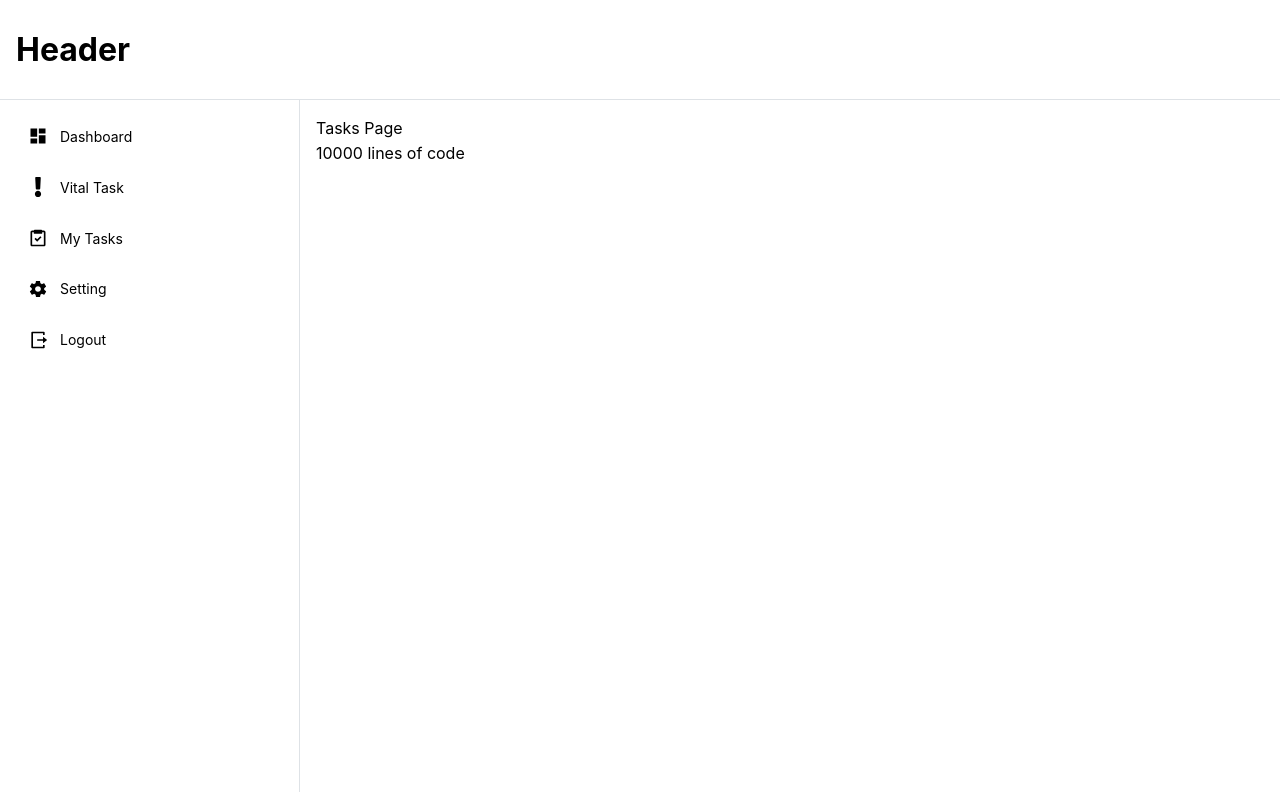
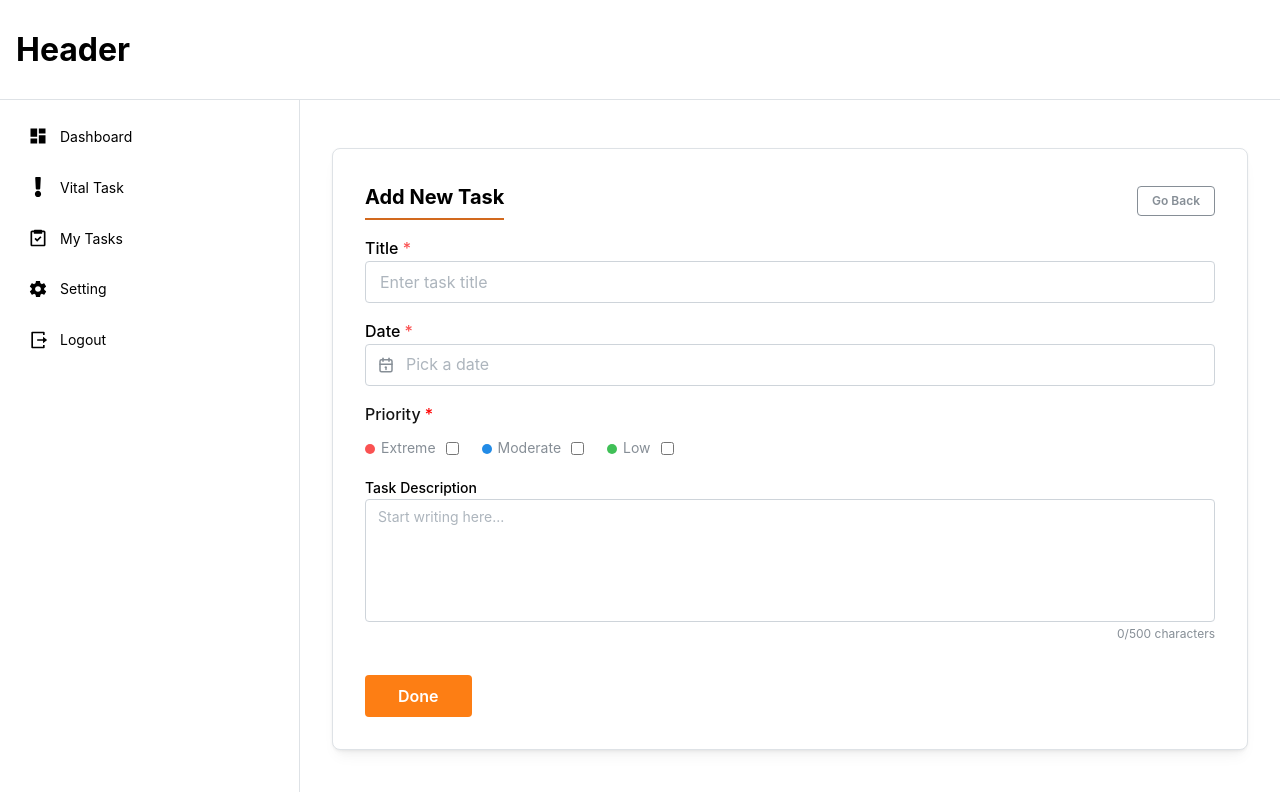
Before and after one commit to felixchen3674/sp-tm, a Next.js app: page /tasks in a window 1280 px wide. Shown: the top 792 px of the page. Built offline with nearby package versions, Linux system fonts and the light colour scheme.

Commit message:
implement Add New Task form

```diff
--- /dev/null
+++ b/src/components/AddNewTaskForm.tsx
@@ -0,0 +1,254 @@
+import { useState } from "react";
+
+import {
+  Box,
+  Button,
+  Flex,
+  Group,
+  Paper,
+  Stack,
+  Text,
+  TextInput,
+  Textarea,
+} from "@mantine/core";
+import { DatePickerInput } from "@mantine/dates";
+import { useForm } from "@mantine/form";
+import { IconCalendar, IconChevronLeft, IconChevronRight } from "@tabler/icons-react"
+import { notifications } from "@mantine/notifications";
+
+export default function AddNewTaskForm({ onClose }: { onClose?: () => void }) {
+  const [isSubmitting, setIsSubmitting] = useState(false);
+
+  type TaskFormData = {
+    title: string;
+    date: Date | null;
+    priority: string;
+    description: string;
+  };
+
+  const form = useForm({
+    initialValues: {
+      title: "",
+      date: null,
+      priority: "",
+      description: "",
+    },
+    validate: {
+      title: v => (v.trim() === "" ? "Title is required" : null),
+      date: value => {
+        if (!value) return "Date is required";
+      },
+      priority: v => (v === "" ? "Select a priority" : null),
+      description: v => (v.length > 500 ? "Max 500 characters allowed" : null),
+    },
+  });
+
+
+  const handleSubmit = async (values: TaskFormData) => {
+    try {
+      setIsSubmitting(true)
+
+      const response = await fetch("/api/tasks", {
+        method: "POST",
+        headers: {
+          "Content-Type": "application/json",
+        },
+        body: JSON.stringify(values),
+      })
+
+      if (!response.ok) {
+        throw new Error("Failed to create task")
+      }
+
+      notifications.show({
+        title: "Success",
+        message: "Task created successfully!",
+        color: "green",
+      })
+
+      if (onClose) {
+        onClose()
+      }
+    } catch (error) {
+      console.error("Error creating task:", error)
+      notifications.show({
+        title: "Error",
+        message: "Failed to create task. Please try again.",
+        color: "red",
+      })
+    } finally {
+      setIsSubmitting(false)
+    }
+  }
+
+  return (
+    <Box px="md" pt="xl" style={{ maxWidth: 960, margin: "0 auto" }}>
+      <Paper p="xl" radius="md" shadow="sm" withBorder>
+        <Flex justify="space-between" align="center" mb="md">
+          <Text
+            size="xl"
+            fw={700}
+            style={{ borderBottom: "2px solid #d2691e", paddingBottom: "4px" }}>
+            Add New Task
+          </Text>
+          <Button variant="outline" color="gray" size="xs" onClick={onClose}>
+            Go Back
+          </Button>
+        </Flex>
+
+        <form onSubmit={form.onSubmit(handleSubmit)}>
+          <Stack gap="md">
+            <TextInput
+              label="Title"
+              placeholder="Enter task title"
+              size="md"
+              withAsterisk
+              {...form.getInputProps("title")}
+            />
+
+            <DatePickerInput
+              label="Date"
+              placeholder="Pick a date"
+              size="md"
+              required
+              leftSection={<IconCalendar size={18} />}
+              styles={{
+                day: {
+                  height: "36px",
+                  width: "36px",
+                  fontWeight: 500,
+                  margin: "1px",
+                  borderRadius: "6px",
+                },
+              }}
+              nextIcon={<IconChevronRight size={16} />}
+              previousIcon={<IconChevronLeft size={16} />}
+              {...form.getInputProps("date")}
+              getDayProps={(date) => {
+                const today = new Date();
+                today.setHours(0, 0, 0, 0);
+                const d = new Date(date);
+                d.setHours(0, 0, 0, 0);
+                const isDisabled = d < today;
+                return {
+                  disabled: isDisabled,
+                  style: isDisabled ? { color: "#ccc" } : undefined,
+                };
+              }}
+            />
+
+            <Box>
+              <Text size="md" fw={500} c="dark.9" mb="sm">
+                Priority <span style={{ color: "red" }}>*</span>
+              </Text>
+              <Group gap="lg">
+                <label
+                  style={{ display: "flex", alignItems: "center", gap: "6px" }}>
+                  <span
+                    style={{
+                      width: "10px",
+                      height: "10px",
+                      borderRadius: "50%",
+                      backgroundColor: "#fa5252",
+                    }}
+                  />
+                  <Text size="sm" c="dimmed">
+                    Extreme
+                  </Text>
+                  <input
+                    type="checkbox"
+                    checked={form.values.priority === "extreme"}
+                    onChange={() => form.setFieldValue("priority", "extreme")}
+                    style={{ marginLeft: "4px" }}
+                  />
+                </label>
+
+                <label
+                  style={{ display: "flex", alignItems: "center", gap: "6px" }}>
+                  <span
+                    style={{
+                      width: "10px",
+                      height: "10px",
+                      borderRadius: "50%",
+                      backgroundColor: "#228be6",
+                    }}
+                  />
+                  <Text size="sm" c="dimmed">
+                    Moderate
+                  </Text>
+                  <input
+                    type="checkbox"
+                    checked={form.values.priority === "moderate"}
+                    onChange={() => form.setFieldValue("priority", "moderate")}
+                    style={{ marginLeft: "4px" }}
+                  />
+                </label>
+
+                <label
+                  style={{ display: "flex", alignItems: "center", gap: "6px" }}>
+                  <span
+                    style={{
+                      width: "10px",
+                      height: "10px",
+                      borderRadius: "50%",
+                      backgroundColor: "#40c057",
+                    }}
+                  />
+                  <Text size="sm" c="dimmed">
+                    Low
+                  </Text>
+                  <input
+                    type="checkbox"
+                    checked={form.values.priority === "low"}
+                    onChange={() => form.setFieldValue("priority", "low")}
+                    style={{ marginLeft: "4px" }}
+                  />
+                </label>
+              </Group>
+
+              {form.errors.priority && (
+                <Text size="sm" c="red" mt="xs">
+                  {form.errors.priority}
+                </Text>
+              )}
+            </Box>
+
+            <Box>
+              <Textarea
+                label="Task Description"
+                placeholder="Start writing here..."
+                autosize
+                minRows={5}
+                maxLength={500}
+                {...form.getInputProps("description")}
+              />
+              <Flex justify="space-between" mt={4}>
+                <Box>
+                  {form.errors.description && (
+                    <Text size="xs" c="red">
+                      {form.errors.description}
+                    </Text>
+                  )}
+                </Box>
+                <Text size="xs" c="dimmed">
+                  {form.values.description.length}/500 characters
+                </Text>
+              </Flex>
+            </Box>
+
+            <Box pt="md">
+              <Button
+                type="submit"
+                loading={isSubmitting}
+                color="orange"
+                size="md"
+                style={{ paddingInline: "32px" }}>
+                {isSubmitting ? "Creating..." : "Done"}
+              </Button>
+            </Box>
+          </Stack>
+        </form>
+      </Paper>
+    </Box>
+  );
+}
--- a/src/pages/tasks/index.tsx
+++ b/src/pages/tasks/index.tsx
@@ -1,10 +1,11 @@
-import { Page } from "@/components/Page";
+import { Page } from "@/components/Page"
+import AddNewTaskForm from "../../components/AddNewTaskForm"
 
-export default function TasksPage() {
+
+export default function AddTaskPage() {
   return (
-    <Page title="Tasks">
-      <div>Tasks Page</div>
-      <div>10000 lines of code</div>
+    <Page title="Add New Task">
+      <AddNewTaskForm />
     </Page>
-  );
+  )
 }
```
Also changed, not shown: 2 other files (tests, documents, lock files or other folders).
